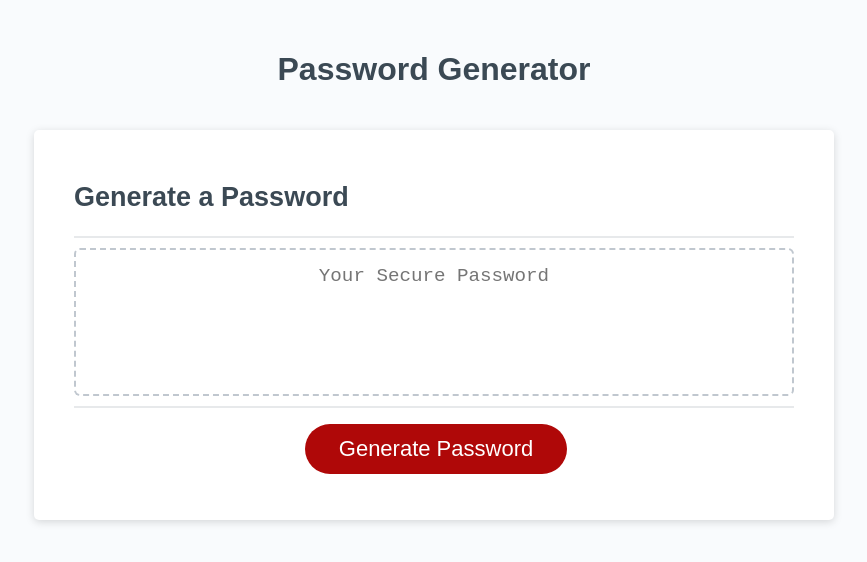
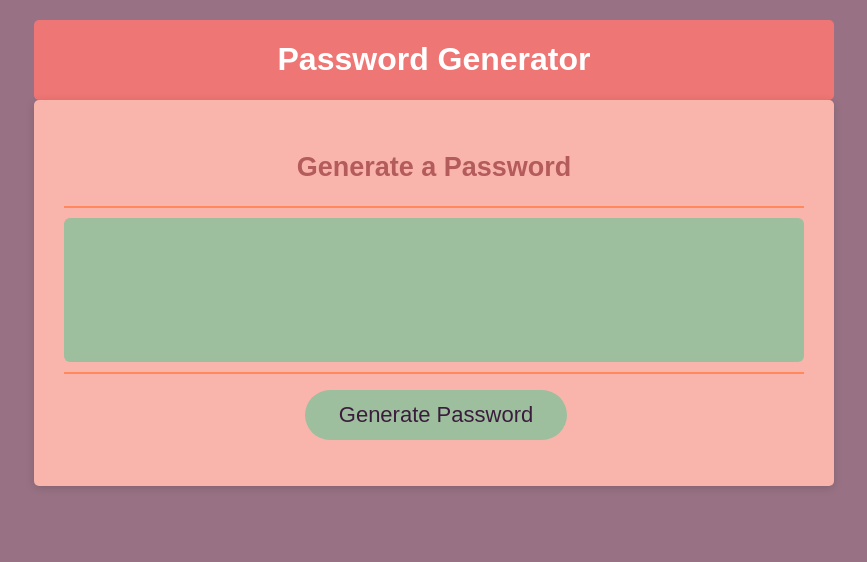
Before and after one commit to jesterb0206/javascript-password-generator, a plain HTML site: page index.html in a window 1280 px wide. Shown: the whole page, without its empty margins (206-1073 px from the left). Drawn offline with Linux system fonts and the light colour scheme.

Commit message:
Added CSS Color Styling

```diff
--- a/index.html
+++ b/index.html
@@ -20,7 +20,6 @@
           <textarea
             readonly
             id="password"
-            placeholder="Your Secure Password"
             aria-label="Generated Password"
           ></textarea>
         </div>
--- a/style.css
+++ b/style.css
@@ -14,44 +14,51 @@ body,
 
 body {
   font-family: sans-serif;
-  background-color: #f9fbfd;
+  background-color: #987284;
 }
 
 .wrapper {
-  padding-top: 30px;
+  padding-top: 20px;
   padding-left: 20px;
   padding-right: 20px;
 }
 
 header {
   text-align: center;
-  padding: 20px;
   padding-top: 0px;
-  color: hsl(206, 17%, 28%);
+  max-width: 800px;
+  margin: 0 auto;
+  border-radius: 5px;
+  color: white;
+  background-color: #EE7674;
+  display: flex;
+  justify-content: center;
+  align-items: center;
 }
 
 .card {
-  background-color: hsl(0, 0%, 100%);
+  background-color: #F9B5AC;
   border-radius: 5px;
   border-width: 1px;
   box-shadow: rgba(0, 0, 0, 0.15) 0px 2px 8px 0px;
-  color: hsl(206, 17%, 28%);
+  color: #B45B5C;
+  text-align: center;
   font-size: 18px;
   margin: 0 auto;
   max-width: 800px;
-  padding: 30px 40px;
+  padding: 30px 30px;
 }
 
 .card-header::after {
   content: " ";
   display: block;
   width: 100%;
-  background: #e7e9eb;
+  background: #FF895C;
   height: 2px;
 }
 
 .card-body {
-  min-height: 100px;
+  min-height:100px;
 }
 
 .card-footer {
@@ -62,7 +69,7 @@ header {
   content: " ";
   display: block;
   width: 100%;
-  background: #e7e9eb;
+  background: #FF895C;
   height: 2px;
 }
 
@@ -74,11 +81,11 @@ header {
 
 .btn {
   border: none;
-  background-color: hsl(360, 91%, 36%);
+  background-color: #9DBF9E;
   border-radius: 25px;
   box-shadow: rgba(0, 0, 0, 0.1) 0px 1px 6px 0px rgba(0, 0, 0, 0.2) 0px 1px 1px
     0px;
-  color: hsl(0, 0%, 100%);
+  color: #3C1C3D;
   display: inline-block;
   font-size: 22px;
   line-height: 22px;
@@ -112,10 +119,11 @@ button[disabled] {
   text-align: center;
   margin-top: 10px;
   margin-bottom: 10px;
-  border: 2px dashed #c0c7cf;
+  background-color: #9DBF9E;;
   border-radius: 6px;
   resize: none;
   overflow: hidden;
+  color: white;
 }
 
 @media (max-width: 690px) {
@@ -123,6 +131,10 @@ button[disabled] {
     font-size: 1rem;
     margin: 16px 0px 0px 0px;
     padding: 10px 15px;
+  }
+
+  body{
+    background-color: #886676;
   }
 
   #password {
@@ -134,4 +146,8 @@ button[disabled] {
   .btn {
     font-size: 0.8rem;
   }
+
+  body{
+    background-color: #795b69;
+  }
 }
```
